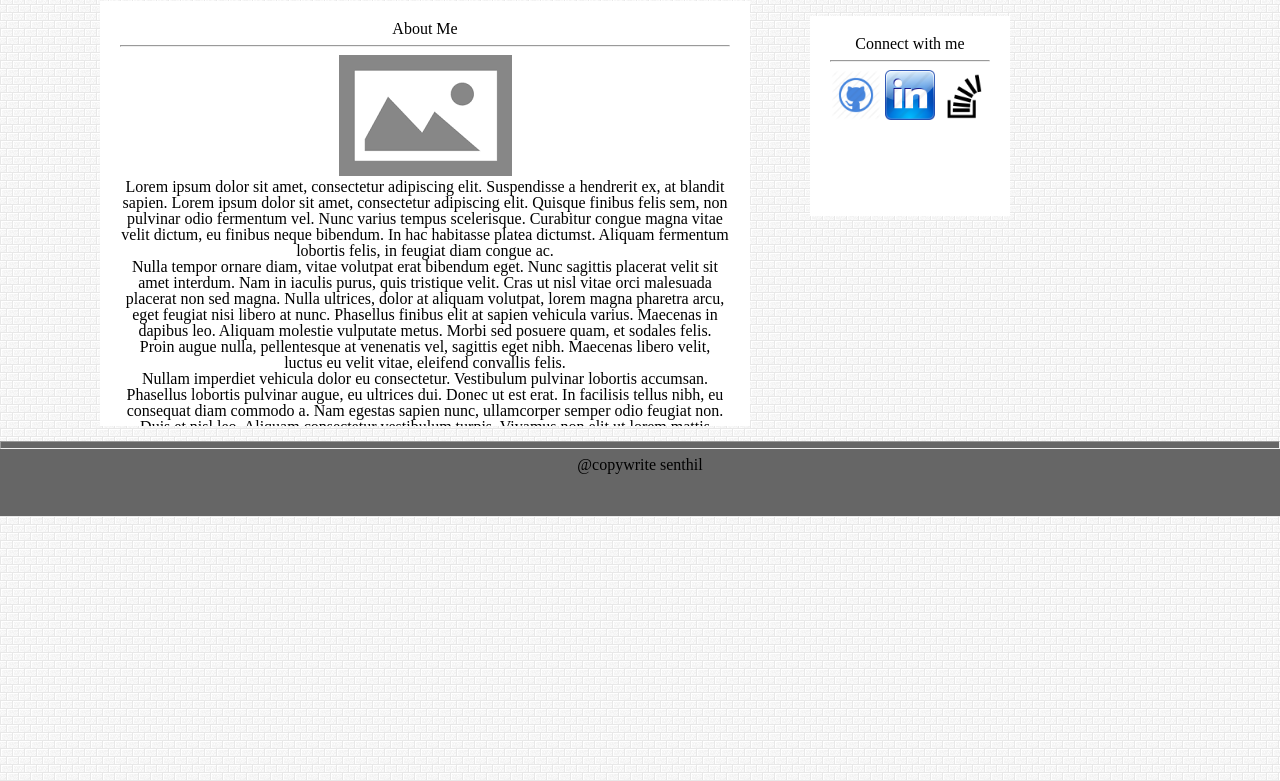
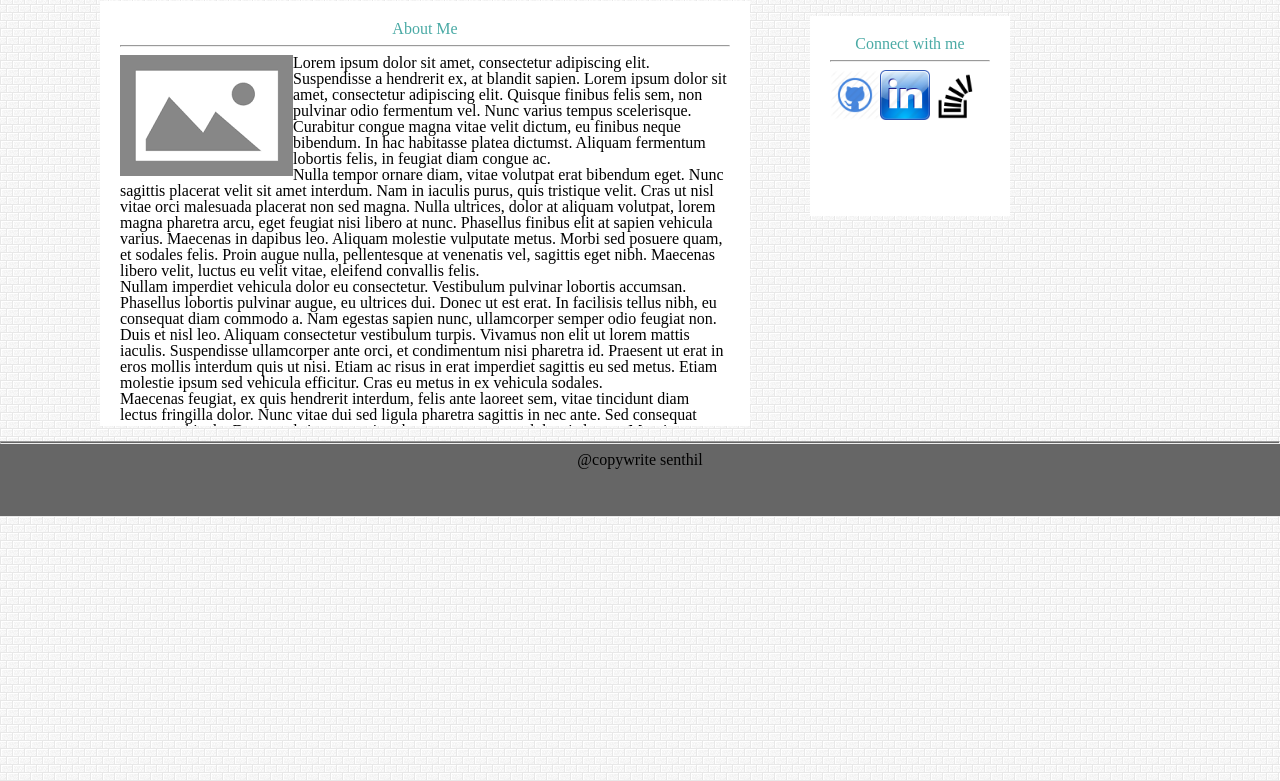
Before and after one commit to Senthilselva/Basic-Portfolio, a PHP site: page / in a window 1280 px wide. Shown: the part 100-881 px from the top of the page. Run offline with PHP 8.4, Linux system fonts and the light colour scheme.

Commit message:
monday night changes

```diff
--- a/css/style.css
+++ b/css/style.css
@@ -46,7 +46,12 @@ header{
 }
 
 
-
+.heading_inside{
+	text-align: center;
+	color: #4aaaa5;
+	font-style: 'Georgia', Times, Times New Roman, serif;
+	font-size: 20;
+}
 /*The main content for about me  page*/
 
 #mainbox {
@@ -68,11 +73,12 @@ header{
     text-align: left;
 }
 
-#box_image_about {
-	float: left;
-	/*position: relative;*/
+/*
+.box_image {
+	border: 1px solid black;
+    padding: 10px 10px 10px 10px;
 }
-
+*/
 /* Classes for contact box */
 #contactbox {
 	float: left;
@@ -87,10 +93,10 @@ header{
 
 /*for contact icons*/
 
-.img {
+img {
 	float: left;
+	padding: 0 20px 10px 10px;
 }
-
 
 /* Footer */
 footer {
--- a/index.html
+++ b/index.html
@@ -30,18 +30,22 @@
 		<div class="container">
 
 			<div id ="mainbox">
+
 				<!--heading inside the Box-->
+				<div class="heading_inside">
+				<h1> About Me </h1>
+				<hr>
+				</div>
 
-			<h1> About Me </h1>
-
-			<hr>
+				<!--Containt and Picture-->
+				<div>
+					<div>
+						<img src="images/placeholderimage.png" alt= "image"/>
+					</div>
 
 
-				<div id = "box_image_about">
-						<img src="images/placeholderimage.png" alt= "image"/>
-
-					<div>
-							<p>Lorem ipsum dolor sit amet, consectetur adipiscing elit. Suspendisse a hendrerit ex, at blandit sapien. Lorem ipsum dolor sit amet, consectetur adipiscing elit. Quisque finibus felis sem, non pulvinar odio fermentum vel. Nunc varius tempus scelerisque. Curabitur congue magna vitae velit dictum, eu finibus neque bibendum. In hac habitasse platea dictumst. Aliquam fermentum lobortis felis, in feugiat diam congue ac. </p>
+					<div align="left">
+						<p >Lorem ipsum dolor sit amet, consectetur adipiscing elit. Suspendisse a hendrerit ex, at blandit sapien. Lorem ipsum dolor sit amet, consectetur adipiscing elit. Quisque finibus felis sem, non pulvinar odio fermentum vel. Nunc varius tempus scelerisque. Curabitur congue magna vitae velit dictum, eu finibus neque bibendum. In hac habitasse platea dictumst. Aliquam fermentum lobortis felis, in feugiat diam congue ac. </p>
 
 
 						<p>Nulla tempor ornare diam, vitae volutpat erat bibendum eget. Nunc sagittis placerat velit sit amet interdum. Nam in iaculis purus, quis tristique velit. Cras ut nisl vitae orci malesuada placerat non sed magna. Nulla ultrices, dolor at aliquam volutpat, lorem magna pharetra arcu, eget feugiat nisi libero at nunc. Phasellus finibus elit at sapien vehicula varius. Maecenas in dapibus leo. Aliquam molestie vulputate metus. Morbi sed posuere quam, et sodales felis. Proin augue nulla, pellentesque at venenatis vel, sagittis eget nibh. Maecenas libero velit, luctus eu velit vitae, eleifend convallis felis.</p>
@@ -52,12 +56,18 @@
 					</div>
 
 				</div>
+
 			</div>
 
+
+			<!-- Side bar -->
 			<div id="contactbox" class="img">
 
+				<div class="heading_inside">
 					<h3>Connect with me</h3>
 					<hr>
+				</div>
+
 				<img src="images/github.png" alt= "image" width="50" height="50" />
 				<img src="images/linked.png" alt= "image" width="50" height="50" />
 				<img src="images/stackoverflow.png" alt= "image" width="50" height="50" />
@@ -67,7 +77,7 @@
 
 
 		<footer>
-			<hr size="10" class="color" style="color:">
+			<hr size="5" style="color:#4aaaa5">
 			<div class="spacing_footer">
 			<b> @copywrite senthil</b>
 		</footer>
```
Lines whose indentation alone changed are shown as unchanged.
